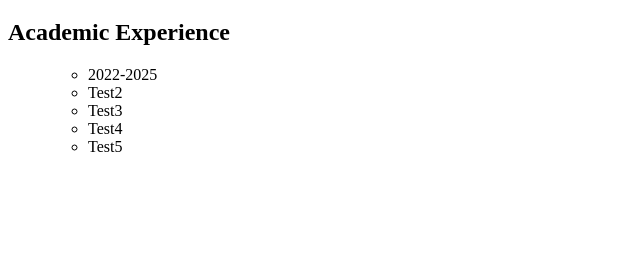
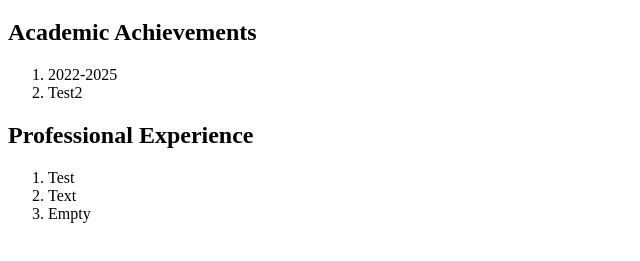
Before and after one commit to ChewShen/myMahirGit, a plain HTML site: page index.html in a window 1280 px wide. Shown: the part 61-322 px from the top of the page, without its empty margins (0-640 px from the left). Drawn offline with Linux system fonts and the light colour scheme.

Commit message:
Working Experience

```diff
--- a/index.html
+++ b/index.html
@@ -8,15 +8,18 @@
 <body>
     <h1>Chew Shen Portfolio</h1>
 
-    <h2>Academic Experience</h2>
+    <h2>Academic Achievements</h2>
     <ol>
-        <ul>
-            <li>2022-2025</li>
-            <li>Test2</li>
-            <li>Test3</li>
-            <li>Test4</li>
-            <li>Test5</li>
-        </ul>
+        <li>2022-2025</li>
+        <li>Test2</li>
     </ol>
+
+    <h2>Professional Experience</h2>
+    <ol>
+        <li>Test</li>
+        <li>Text</li>
+        <li>Empty</li>
+    </ol>
+
 </body>
 </html>
```
